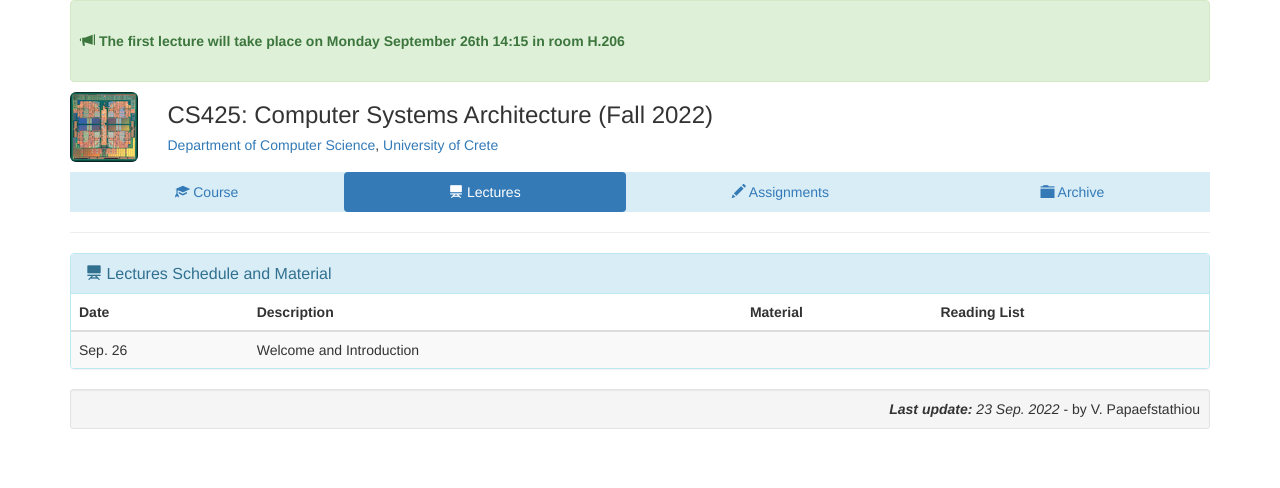
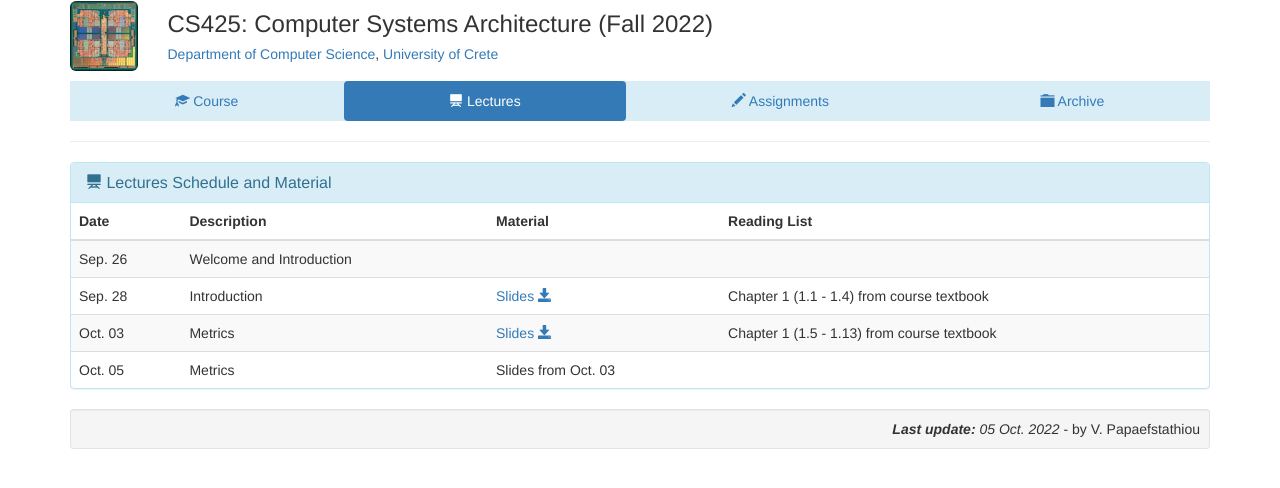
Before and after one commit to papaef/hy425_2022f, a plain HTML site: page index.html in a window 1280 px wide. Both pictures are taken after a click on the link "Lectures". Drawn offline with Linux system fonts and the light colour scheme.

Commit message:
update L1 & L2

```diff
--- a/index.html
+++ b/index.html
@@ -23,6 +23,7 @@
   <!-- ALERTS -->
   <div class="row">
     <div class="col-md-12">
+    <!--
       <div class="alert alert-success myalert" role="alert">
         <br>
         <span class="glyphicon glyphicon-bullhorn" aria-hidden="true"></span>
@@ -30,6 +31,7 @@
         <br>
         &nbsp;
       </div>
+      -->
     <!--
       <div class="alert alert-warning myalert" role="alert">
         <span class="glyphicon glyphicon-bullhorn" aria-hidden="true"></span>
@@ -201,15 +203,6 @@
                 <span class="glyphicon glyphicon-hand-right" aria-hidden="true"></span>
                 Friday classes will be held as needed in room H.206 (14:15 - 16:00) to make up in case of instructor's absence during regular class meeting times.
               </div>
-              <!--
-              <p>
-                <b>Online Lectures:</b>
-                &nbsp;<span class="glyphicon glyphicon-hand-right" aria-hidden="true"></span>&nbsp;
-                <a class="btn btn-success btn-xs" role="button" href="https://zoom.us/j/91830007435?pwd=MzFuWkhUQ00vR2srZFlIYXFtRHZPZz09" target="_new">
-                  <span class="glyphicon glyphicon-facetime-video" aria-hidden="true"></span> Zoom
-                </a>
-              </p>
-              -->
 
               <p>
                 <b>Office hours:</b> Mondays 13:00 - 14:00 @ K319 (by appointment)
@@ -237,19 +230,12 @@
               </tr>
               <tr>
                 <td>
-                  <a href="https://sites.google.com/site/papaef/" target="_new">Dr. Vassilis Papaefstathiou</a>
+                  <a href="https://sites.google.com/site/papaef/" target="_new">Vassilis Papaefstathiou</a>
                 </td>
                 <td>
                   Mr. Sotiris Totomis
                 </td>
               </tr>
-              <!--tr>
-                <td>
-                  <a href="http://www.ics.forth.gr/~kateveni" target="_new">Prof. Manolis Katevenis</a>
-                </td>
-                <td>
-                </td>
-              </tr-->
             </table>
           </div>
         </div>
@@ -399,28 +385,28 @@
               <td></td>
             </tr>
 
-<!--
             <tr>
-              <td>Oct. 06</td>
+              <td>Sep. 28</td>
               <td>Introduction</td>
               <td><a href="lectures/HY425_L1_Intro.pdf">Slides <span class="glyphicon glyphicon-save" aria-hidden="true"></span></a></td>
               <td>Chapter 1 (1.1 - 1.4) from course textbook</td>
             </tr>
 
             <tr>
-              <td>Oct. 11</td>
+              <td>Oct. 03</td>
               <td>Metrics</td>
               <td><a href="lectures/HY425_L2_Metrics.pdf">Slides <span class="glyphicon glyphicon-save" aria-hidden="true"></span></a></td>
               <td>Chapter 1 (1.5 - 1.13) from course textbook</td>
             </tr>
 
             <tr>
-              <td>Oct. 18</td>
+              <td>Oct. 05</td>
               <td>Metrics</td>
-              <td>Slides from Oct. 11</td>
+              <td>Slides from Oct. 03</td>
               <td></td>
             </tr>
 
+<!--
             <tr>
               <td>Oct. 20</td>
               <td>Pipelining Review</td>
@@ -802,11 +788,10 @@
         <!--div class="panel-body">
         </div-->
         <ul class="list-group">
-        <!--
           <li class="list-group-item">
-            <a href="https://www.csd.uoc.gr/~hy425/2021f/index.html">Fall 2021</a> (taught by V. Papaefstathiou)
+            <a href="https://papaef.github.io/hy425/2021f/">Fall 2021</a> (taught by V. Papaefstathiou)
+            <!-- FIXME <a href="https://www.csd.uoc.gr/~hy425/2021f/index.html">Fall 2021</a> (taught by V. Papaefstathiou) -->
           </li>
-        -->
           <li class="list-group-item">
             <a href="https://www.csd.uoc.gr/~hy425/2020f/index.html">Fall 2020</a> (taught by V. Papaefstathiou)
           </li>
@@ -855,7 +840,7 @@
 
   <!-- FOOTER -->
   <div class="well well-sm" align="right">
-    <i><b>Last update:</b> 23 Sep. 2022</i> - by V. Papaefstathiou
+    <i><b>Last update:</b> 05 Oct. 2022</i> - by V. Papaefstathiou
   </div>
   <!-- ______________________________________________________________________________________________ -->
 
```
Also changed, not shown: 2 other files.
